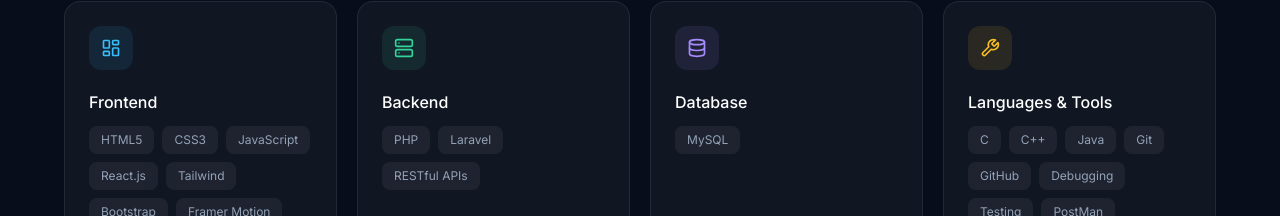
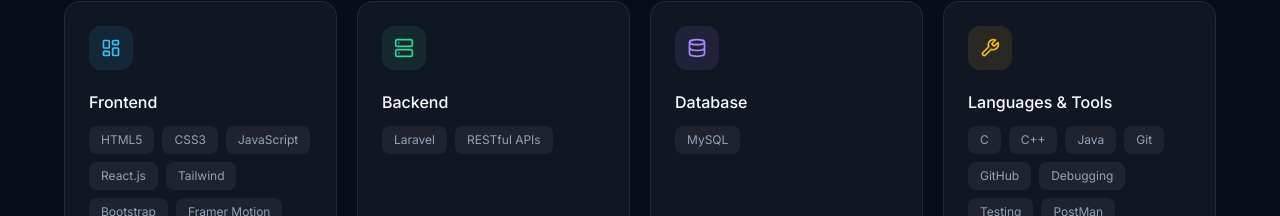
Before and after one commit to AnturDN/Portfolio, a React (Vite) app: page / in a window 1280 px wide. Shown: the part 2178-2394 px from the top of the page. Built offline with nearby package versions, Linux system fonts and the light colour scheme.

Commit message:
Refactor Skills component with updated categories

```diff
--- a/src/components/Skills.jsx
+++ b/src/components/Skills.jsx
@@ -10,7 +10,7 @@ const CATEGORIES = [
   {
     Icon: LuServer, title: 'Backend',
     chip: 'bg-emerald-600/10 dark:bg-emerald-400/10 text-emerald-600 dark:text-emerald-400',
-    tags: ['PHP', 'Laravel', 'RESTful APIs'],
+    tags: ['Laravel', 'RESTful APIs'],
   },
   {
     Icon: LuDatabase, title: 'Database',
```
